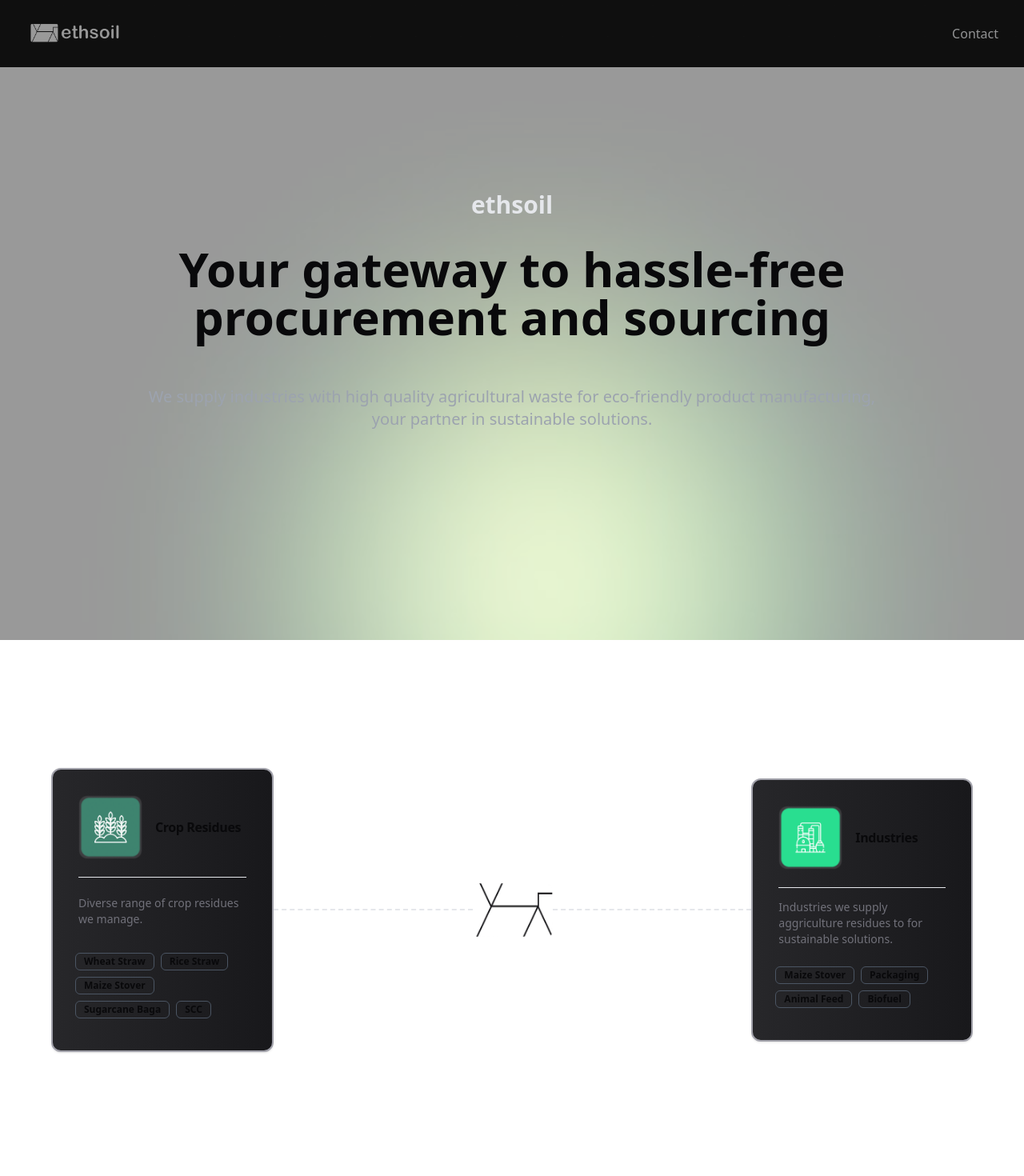
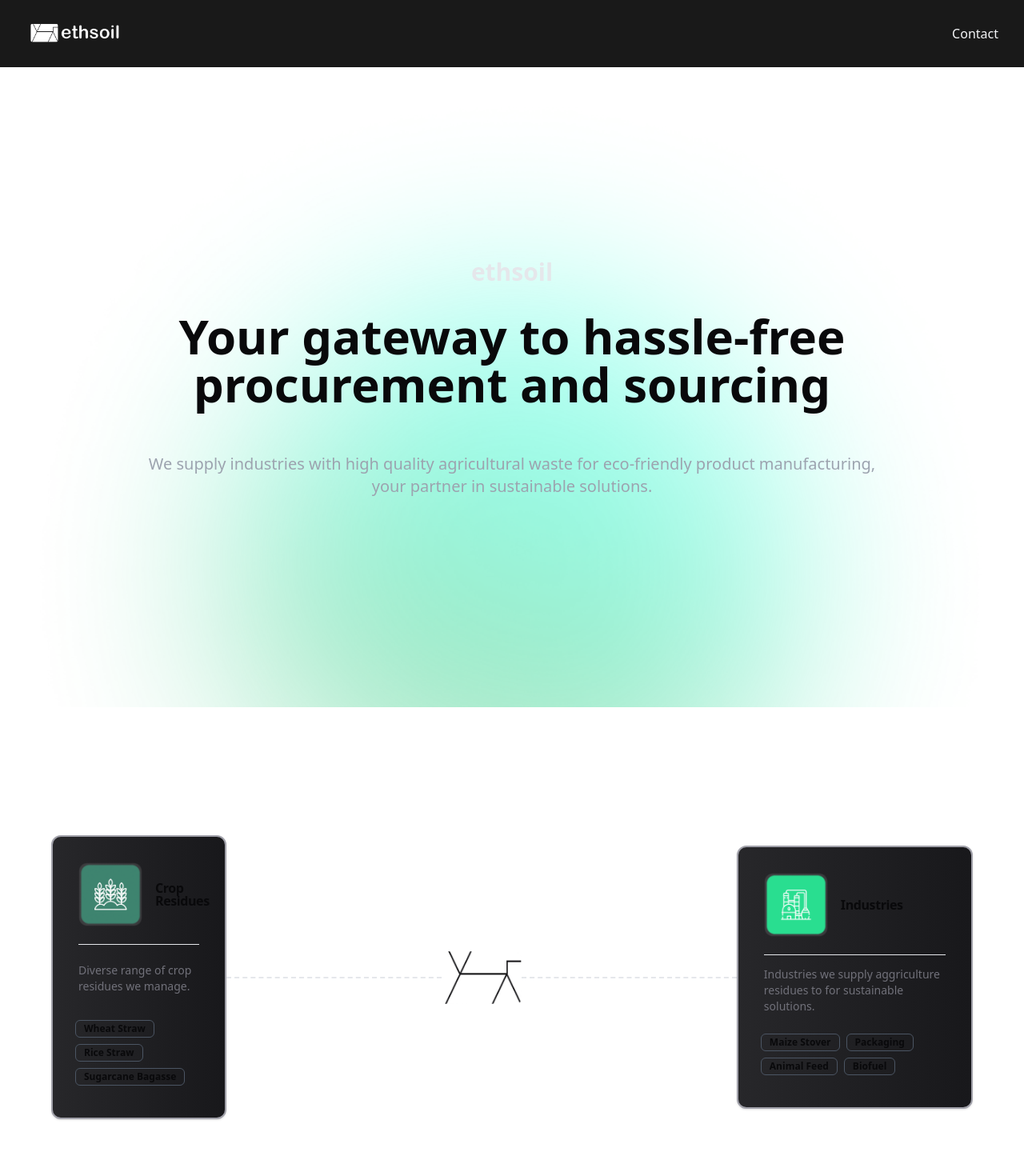
Before and after one commit to tushgaurav/ethsoil, a Next.js app: page / in a window 1280 px wide. Shown: the top 1470 px of the page at 80% size. Built offline with nearby package versions, Linux system fonts and the light colour scheme.

Commit message:
final changes

```diff
--- a/src/components/Footer.tsx
+++ b/src/components/Footer.tsx
@@ -11,18 +11,18 @@ const ContactForm = () => {
                 <p className="mb-4 font-light  text-gray-500 dark:text-gray-400 sm:text-xl">
                     Drop us a message to source through ethsoil.
                 </p>
-                <form action="#" className="space-y-8">
+                <form action="https://getform.io/f/7axPqzay" method="POST" className="space-y-8">
                     <div>
                         {/* <label htmlFor="name" className="block mb-2 text-sm font-medium text-gray-900 dark:text-gray-300">Name</label> */}
-                        <input type="text" id="name" className="shadow-sm bg-gray-50 border border-gray-300 text-gray-900 text-sm rounded-lg focus:ring-primary-500 focus:border-primary-500 block w-full p-2.5 dark:bg-gray-700 dark:border-gray-600 dark:placeholder-gray-400 dark:text-white dark:focus:ring-primary-500 dark:focus:border-primary-500 dark:shadow-sm-light" placeholder="Name" required />
+                        <input type="text" id="name" name='name' className="shadow-sm bg-gray-50 border border-gray-300 text-gray-900 text-sm rounded-lg focus:ring-primary-500 focus:border-primary-500 block w-full p-2.5 dark:bg-gray-700 dark:border-gray-600 dark:placeholder-gray-400 dark:text-white dark:focus:ring-primary-500 dark:focus:border-primary-500 dark:shadow-sm-light" placeholder="Name" required />
                     </div>
                     <div>
                         {/* <label htmlFor="subject" className="block mb-2 text-sm font-medium text-gray-900 dark:text-gray-300">Subject</label> */}
-                        <input type="text" id="company" className="block p-3 w-full text-sm text-gray-900 bg-gray-50 rounded-lg border border-gray-300 shadow-sm focus:ring-primary-500 focus:border-primary-500 dark:bg-gray-700 dark:border-gray-600 dark:placeholder-gray-400 dark:text-white dark:focus:ring-primary-500 dark:focus:border-primary-500 dark:shadow-sm-light" placeholder="Company" required />
+                        <input type="text" id="company" name="company" className="block p-3 w-full text-sm text-gray-900 bg-gray-50 rounded-lg border border-gray-300 shadow-sm focus:ring-primary-500 focus:border-primary-500 dark:bg-gray-700 dark:border-gray-600 dark:placeholder-gray-400 dark:text-white dark:focus:ring-primary-500 dark:focus:border-primary-500 dark:shadow-sm-light" placeholder="Company" required />
                     </div>
                     <div className="sm:col-span-2">
                         {/* <label htmlFor="message" className="block mb-2 text-sm font-medium text-gray-900 dark:text-gray-400">Your message</label> */}
-                        <textarea id="message" rows={2} className="block p-2.5 w-full text-sm text-gray-900 bg-gray-50 rounded-lg shadow-sm border border-gray-300 focus:ring-primary-500 focus:border-primary-500 dark:bg-gray-700 dark:border-gray-600 dark:placeholder-gray-400 dark:text-white dark:focus:ring-primary-500 dark:focus:border-primary-500" placeholder="Message"></textarea>
+                        <textarea id="message" name='message' rows={2} className="block p-2.5 w-full text-sm text-gray-900 bg-gray-50 rounded-lg shadow-sm border border-gray-300 focus:ring-primary-500 focus:border-primary-500 dark:bg-gray-700 dark:border-gray-600 dark:placeholder-gray-400 dark:text-white dark:focus:ring-primary-500 dark:focus:border-primary-500" placeholder="Message"></textarea>
                     </div>
                     {/* <button type="submit" className="py-3 px-5 text-sm font-medium text-center text-white rounded-lg bg-primary-700 sm:w-fit hover:bg-primary-800 focus:ring-4 focus:outline-none focus:ring-primary-300 dark:bg-primary-600 dark:hover:bg-primary-700 dark:focus:ring-primary-800">Send message</button> */}
                     <Button variant={"outline"} size={"lg"} className="text-xl" >Contact Us</Button>
@@ -41,7 +41,7 @@ const Footer = () => {
                     <h1 className='text-xl py-4 text-zinc-400'>Your gateway to hassle-free procurement and sourcing</h1>
 
                     <div className="flex -m-2 my-4">
-                        <a href="https://www.linkedin.com/company/ethsoil/" className="mx-2 text-gray-600 transition-colors duration-300 dark:text-gray-300 hover:text-blue-500 dark:hover:text-blue-400" aria-label="Linkedin">
+                        <a href="https://www.linkedin.com/company/ethsoil/" className="mx-2 text-gray-600 transition-colors duration-300 dark:text-gray-300 hover:text-blue-500 dark:hover:text-blue-400" target='_blank' aria-label="Linkedin">
                             <svg className="w-8 h-8 fill-current" xmlns="http://www.w3.org/2000/svg" width="42" height="42" viewBox="0 0 24 24"><path d="M19 0h-14c-2.761 0-5 2.239-5 5v14c0 2.761 2.239 5 5 5h14c2.762 0 5-2.239 5-5v-14c0-2.761-2.238-5-5-5zm-11 19h-3v-11h3v11zm-1.5-12.268c-.966 0-1.75-.79-1.75-1.764s.784-1.764 1.75-1.764 1.75.79 1.75 1.764-.783 1.764-1.75 1.764zm13.5 12.268h-3v-5.604c0-3.368-4-3.113-4 0v5.604h-3v-11h3v1.765c1.396-2.586 7-2.777 7 2.476v6.759z" /></svg>
 
                         </a>
@@ -88,7 +88,7 @@ const Footer = () => {
             <div className='flex justify-center items-center text-zinc-400'>
                 <h1>ethsoil &#169; {new Date().getFullYear()} All Rights Reserved</h1>
             </div>
-        </div>
+        </div >
     )
 }
 
--- a/src/components/Hero.tsx
+++ b/src/components/Hero.tsx
@@ -1,6 +1,6 @@
 import { motion } from "framer-motion";
 import Image from "next/image";
-import light from "../../public/bg.jpg";
+import light from "../../public/bg.png";
 import grid from "../../public/Hero_Section.svg";
 import { Button } from "./ui/button";
 
@@ -47,7 +47,7 @@ const Hero = () => {
           transition={{ delay: 0.9, duration: 1 }}
           className="text-xl md:text-xl p-6 text-gray-400"
         >
-          We supply industries with high quality agricultural waste for eco-friendly product manufacturing,<br/> your partner in sustainable solutions.
+          We supply industries with high quality agricultural waste for eco-friendly product manufacturing,<br /> your partner in sustainable solutions.
         </motion.h3>
         {/* CTA Button */}
         {/* <motion.div
--- a/src/components/Navbar.tsx
+++ b/src/components/Navbar.tsx
@@ -24,17 +24,16 @@ const Navbar = () => {
   return (
     <>
       <div
-        className={`transition-all duration-500 ${
-          scrolled ? "opacity-0" : "opacity-100"
-        } fixed top-0 left-0 w-full bg-black bg-opacity-90 backdrop-filter backdrop-blur-lg `}
+        className={`transition-all duration-500 ${scrolled ? "opacity-0" : "opacity-100"
+          }  w-full bg-black bg-opacity-90 backdrop-filter backdrop-blur-lg `}
       >
         <div className="container mx-auto px-4 flex justify-between items-center">
           <div className="logoBox">
             <Image src="/logo.png" width={150} height={20} alt="logo" />
           </div>
           <div className="navBox">
-            <Link href="#contact" className="text-gray-100 px-4">
-             Contact
+            <Link href="#contact" className="text-gray-100 px-4 -z-30">
+              Contact
             </Link>
           </div>
         </div>
--- a/src/components/SectionOne.tsx
+++ b/src/components/SectionOne.tsx
@@ -29,9 +29,7 @@ const LineWithCards = () => {
           <CardFooter className="flex flex-wrap gap-2 px-3">
             <Badge variant="outline">Wheat Straw</Badge>
             <Badge variant="outline">Rice Straw</Badge>
-            <Badge variant="outline">Maize Stover</Badge>
-            <Badge variant="outline">Sugarcane Baga</Badge>
-            <Badge variant="outline">SCC</Badge>
+            <Badge variant="outline">Sugarcane Bagasse</Badge>
           </CardFooter>
         </Card>
       </div>
```
Also changed, not shown: public/bg.png.
